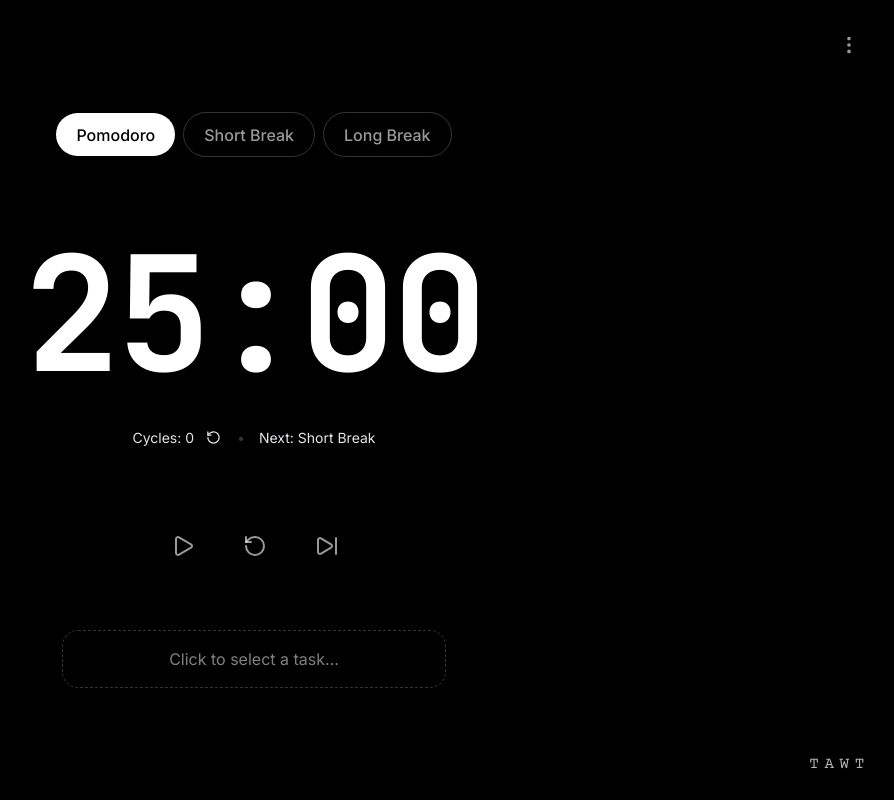
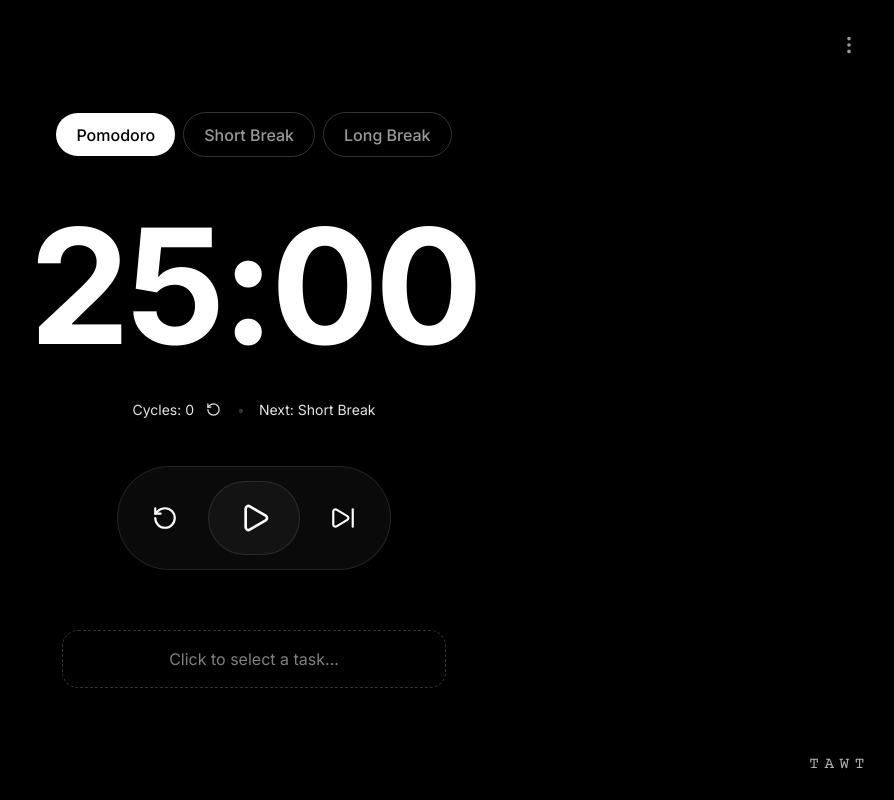
Before and after one commit to mahinite/Tawt, a React (Vite) app: page / in a window 1280 px wide. Shown: the whole page, without its empty margins (386-1280 px from the left). Built offline with nearby package versions, Linux system fonts and the light colour scheme.

Commit message:
ui design

```diff
--- a/src/components/layout/FocusLayout.tsx
+++ b/src/components/layout/FocusLayout.tsx
@@ -27,7 +27,7 @@
                 <div className="flex flex-col flex-1">
 
                     {/* Mode Region */}
-                    <div className="flex justify-center pt-18">
+                    <div className="flex justify-center pt-24">
                         {mode}
                     </div>
 
@@ -44,12 +44,12 @@
                     <div className="h-4" />
 
                     {/* Action Region */}
-                    <div className="flex justify-center pb-18">
+                    <div className="flex justify-center pb-22">
                         {controls}
                     </div>
 
                     {/* Task Region */}
-                    <div className="flex justify-center pb-24">
+                    <div className="flex justify-center pb-28">
                         {task}
                     </div>
 
--- a/src/components/timer/TimerControls.tsx
+++ b/src/components/timer/TimerControls.tsx
@@ -15,41 +15,96 @@
   onSkip,
 }: TimerControlsProps) {
   return (
-    <div className="flex items-center justify-center gap-4 sm:gap-5 lg:gap-6 flex-nowrap">
+    <div
+      className="
+    flex items-center justify-center
+
+    px-6 py-3.5
+
+    rounded-full
+
+    bg-white/[0.04]
+    backdrop-blur-md
+
+    border border-white/[0.10]
+
+    shadow-[0_8px_30px_rgba(0,0,0,0.25)]
+  "
+    >
+
+      <button
+        onClick={onReset}
+        className="
+  p-2.5
+
+  rounded-full
+
+  text-white
+
+  transition-all duration-150
+
+  hover:bg-white/[0.08]
+  active:bg-white/[0.12]
+"
+        aria-label="Reset Timer"
+      >
+        <RotateCcw size={24} className="sm:hidden" />
+        <RotateCcw size={26} className="hidden sm:block" />
+      </button>
+      <div className="w-5" />
       <button
         onClick={onToggle}
-        className="p-3 rounded-full hover:bg-white/10 transition-colors text-white/60 hover:text-white"
+        className="
+  px-7 py-5
+
+  rounded-full
+
+  bg-white/[0.04]
+  border border-white/[0.10]
+
+  text-white
+
+  transition-all duration-150
+
+  hover:bg-white/[0.08]
+  hover:border-white/[0.16]
+
+  active:bg-white/[0.12]
+"
         aria-label={isRunning ? "Pause Timer" : "Start Timer"}
       >
         {isRunning ? (
-          <Pause size={28} className="sm:hidden" />
+          <Pause size={32} className="sm:hidden" />
         ) : (
-          <Play size={28} className="sm:hidden ml-0.5" />
+          <Play size={32} className="sm:hidden ml-0.5" />
         )}
 
         {isRunning ? (
-          <Pause size={24} className="hidden sm:block" />
+          <Pause size={32} className="hidden sm:block" />
         ) : (
-          <Play size={24} className="hidden sm:block ml-0.5" />
+          <Play size={32} className="hidden sm:block ml-0.5" />
         )}
       </button>
-
-      <button
-        onClick={onReset}
-        className="p-3 rounded-full hover:bg-white/10 transition-colors text-white/60 hover:text-white"
-        aria-label="Reset Timer"
-      >
-        <RotateCcw size={28} className="sm:hidden" />
-        <RotateCcw size={24} className="hidden sm:block" />
-      </button>
+      <div className="w-5" />
 
       <button
         onClick={onSkip}
-        className="p-3 rounded-full hover:bg-white/10 transition-colors text-white/60 hover:text-white"
+        className="
+  p-2.5
+
+  rounded-full
+
+  text-white
+
+  transition-all duration-150
+
+  hover:bg-white/[0.08]
+  active:bg-white/[0.12]
+"
         aria-label="Skip"
       >
-        <SkipForward size={28} className="sm:hidden" />
-        <SkipForward size={24} className="hidden sm:block" />
+        <SkipForward size={24} className="sm:hidden" />
+        <SkipForward size={26} className="hidden sm:block" />
       </button>
     </div>
   );
--- a/src/components/timer/TimerDisplay.tsx
+++ b/src/components/timer/TimerDisplay.tsx
@@ -6,7 +6,7 @@
 
 export function TimerDisplay({ time }: TimerDisplayProps) {
   return (
-    <div className="text-[6rem] min-[420px]:text-[7rem] sm:text-[8rem] md:text-[9rem] lg:text-[10rem] font-bold tracking-tight font-mono leading-none select-none">
+    <div className="text-[6rem] min-[420px]:text-[7rem] sm:text-[8rem] md:text-[9rem] lg:text-[10rem] font-bold tracking-tight font-manolo mono leading-none select-none">
       {time}
     </div>
   );
```
